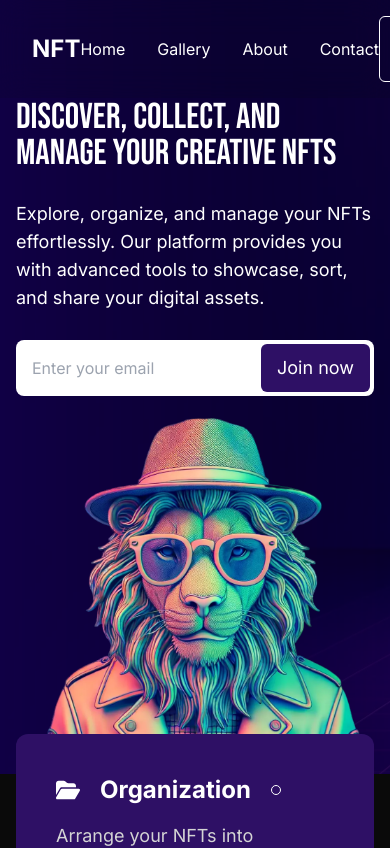
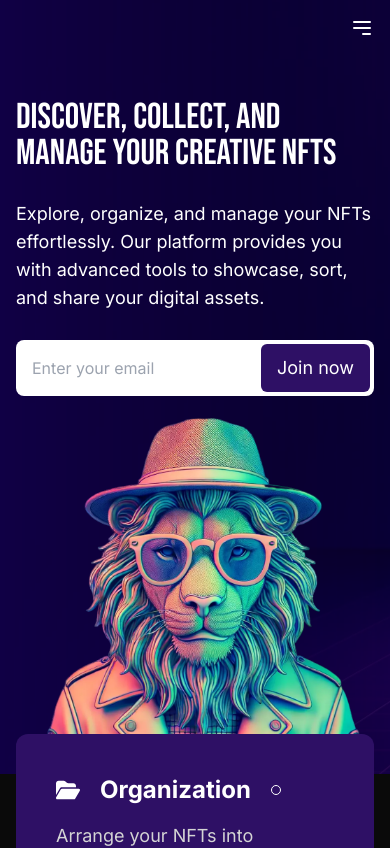
Before and after one commit to and27/nft-gallery, a Next.js app: page / in a window 390 px wide. Shown: the top 848 px of the page. Built offline with nearby package versions, Linux system fonts and the light colour scheme.

Commit message:
feat: create mobile nav with menu and close icons

```diff
--- a/src/components/Navbar.tsx
+++ b/src/components/Navbar.tsx
@@ -1,4 +1,8 @@
+"use client";
+
 import Link from "next/link";
+import { usePathname } from "next/navigation";
+import { useState } from "react";
 
 type NavType = {
   name: string;
@@ -25,19 +29,80 @@ const navItems: NavType[] = [
 ];
 
 const Navbar = () => {
+  const [isOpen, setIsOpen] = useState(false);
+  const isMobile = typeof window !== "undefined" && window.innerWidth < 768;
+  const pathname = usePathname();
+  const isActive = (href: string) => {
+    return pathname === href ? "text-violet-500" : "";
+  };
+
+  const openMenu = () => {
+    setIsOpen(!isOpen);
+  };
+
   return (
     <>
-      <nav className="flex justify-between items-center py-4 px-8 bg-neutral-950/10 backdrop-blur-lg backdrop-filter fixed w-full z-10">
-        <div className="text-white font-bold text-2xl">NFT</div>
-        <ul className="flex gap-8 text-white">
+      <nav className="relative">
+        <div
+          className={`flex flex-col md:flex-row justify-between items-center py-4 px-8  bg-neutral-950/70 md:bg-neutral-950/10 backdrop-blur-lg backdrop-filter fixed w-full z-20
+          ${isMobile ? (isOpen ? "top-0 left-0 h-screen" : "hidden") : ""}
+            `}
+        >
+          <Link href="#" className="text-white font-bold text-2xl">
+            NFT
+          </Link>
+          <ul className="flex flex-col md:flex-row py-5 gap-8 text-white">
             {navItems.map((item) => (
               <li key={item.name}>
                 <Link href={item.link}>{item.name}</Link>
               </li>
             ))}
           </ul>
-        <button className="px-4 py-2 border border-white text-white rounded-md">
-          Get started
+          <Link
+            href="#contact"
+            className="px-4 py-2 border border-white text-white rounded-md hover:bg-white hover:text-black"
+            onClick={openMenu}
+          >
+            Contact us
+          </Link>
+        </div>
+        <button
+          className="md:hidden absolute top-4 right-4 z-50"
+          aria-label="Open Menu"
+          title="Open Menu"
+          onClick={openMenu}
+        >
+          {isOpen ? (
+            <svg
+              xmlns="http://www.w3.org/2000/svg"
+              className="h-6 w-6 text-white"
+              fill="none"
+              viewBox="0 0 24 24"
+              stroke="currentColor"
+            >
+              <path
+                strokeLinecap="round"
+                strokeLinejoin="round"
+                strokeWidth={2}
+                d="M6 18L18 6M6 6l12 12"
+              />
+            </svg>
+          ) : (
+            <svg
+              xmlns="http://www.w3.org/2000/svg"
+              className="h-6 w-6 text-white"
+              fill="none"
+              viewBox="0 0 24 24"
+              stroke="currentColor"
+            >
+              <path
+                strokeLinecap="round"
+                strokeLinejoin="round"
+                strokeWidth={2}
+                d="M4 6h16M4 12h16m-7 6h7"
+              />
+            </svg>
+          )}
         </button>
       </nav>
     </>
```
Lines whose indentation alone changed are shown as unchanged.
